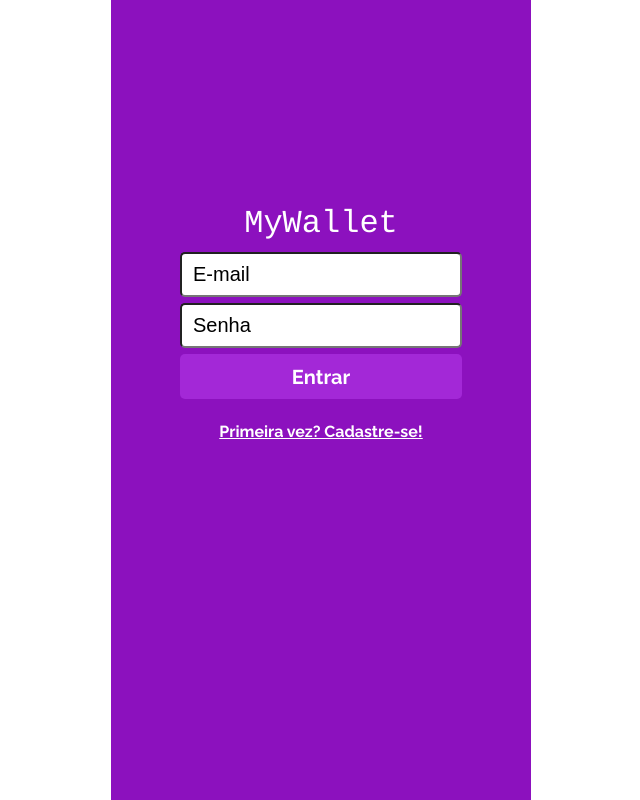
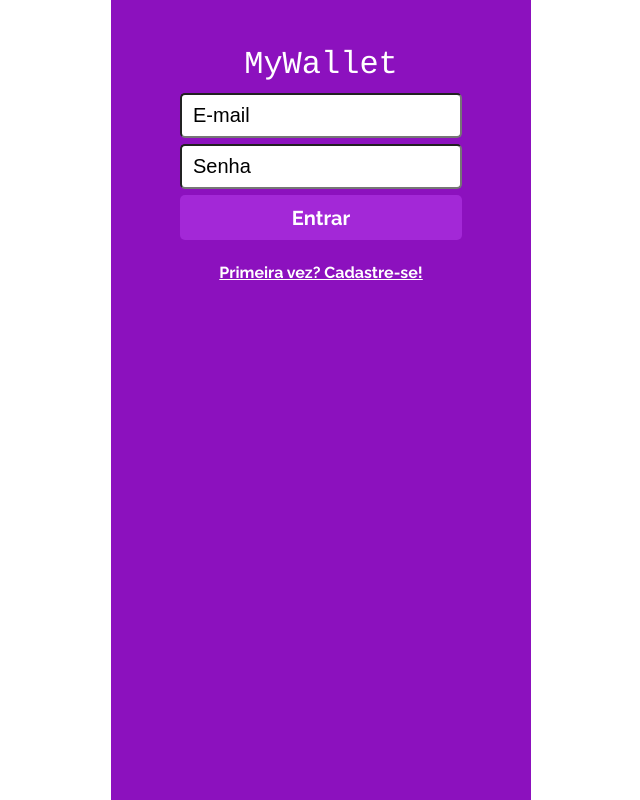
Before and after one commit to thi-coutinho/projeto14-mywallet-front, a React (Create React App) app: page / in a window 1280 px wide. Shown: the whole page, without its empty margins (319-959 px from the left). Built offline with nearby package versions, Linux system fonts and the light colour scheme; no server answers; a web font is replaced by a local one.

Commit message:
fix animations

```diff
--- a/src/components/BaseScreen.js
+++ b/src/components/BaseScreen.js
@@ -1,43 +1,37 @@
-import { AnimatePresence, motion } from "framer-motion";
-import { useEffect } from "react";
-import { useLocation } from "react-router-dom";
+import { AnimatePresence } from "framer-motion";
 import styled from "styled-components";
 import { PURPLE } from "../constants/colors";
 import { useToken } from "../context/TokenProvider";
 
 export default function BaseScreen({ children }) {
-    const location = useLocation()
     const token = useToken()
     return (
-        <AnimatePresence mode="wait" initial={false}>
-            <Screen location={location} key={location.pathname} token={token}
-                initial={{ opacity: 0, x: '10%', rotateZ: '10deg' }}
-                animate={{ opacity: 1, x: 0, rotateZ: 0 }}
-                exit={{ opacity: 0, x: '-10%', rotateZ: '-10deg' }}
-                transition={{
-                    type: "spring",
-                    stiffness: 160,
-                    damping: 25,
-                }}
-
-            >
-
+        <AnimatePresence mode="wait">
+            <Screen token={token}>
                 {children}
 
+            </Screen>
 
-            </Screen>
         </AnimatePresence>
 
     )
 }
 
-const Screen = styled(motion.div)`
-    display:flex;
-    flex-direction:column;
+const Screen = styled.div`
+    background-color: ${PURPLE};
     max-width:420px;
     min-height:100vh;
-    padding-top:5vb;
+    margin: auto;
     inset:0;
-    margin: auto;
-    background-color: ${PURPLE};
+    &> div{
+        display:flex;
+        flex-direction:column;
+        max-width:420px;
+        min-height:100vh;
+        padding-top:5vb;
+        inset:0;
+        margin: auto;
+        background-color: ${PURPLE};
+
+    }
 `
--- /dev/null
+++ b/src/components/PageTransition.js
@@ -0,0 +1,23 @@
+import { motion } from "framer-motion";
+import { useLocation } from "react-router-dom";
+
+export default function PageTransition({ children }) {
+    const location = useLocation()
+
+    return <motion.div location={location} key={location.pathname}
+        initial={{ opacity: 0 }}
+        // initial={{ opacity: 0 ,x: 300}}
+        animate={{ opacity: 1 }}
+        // animate={{ opacity: 1 ,x:0}}
+        exit={{ opacity: 0 }}
+        // exit={{ opacity: 0 ,x:-300}}
+        transition={{
+            type: "Inertia",
+            // stiffness: 200
+        }}
+
+    >
+        {children}
+    </motion.div>
+
+}
--- a/src/pages/AddEntryPage.js
+++ b/src/pages/AddEntryPage.js
@@ -7,6 +7,7 @@ import { BASE_URL } from "../constants/url"
 import { useLoading, useToggleLoading } from "../context/LoadingProvider"
 import { useToken } from "../context/TokenProvider"
 import  Title  from "../components/Title"
+import PageTransition from "../components/PageTransition"
 
 export default function AddEntryPage({ type }) {
     const [entryInfo, setEntryInfo] = useState({ value: "", description: "", date: (new Date()).toISOString().slice(0, 10) ,category:""})
@@ -46,7 +47,7 @@ export default function AddEntryPage({ type }) {
     }
 
     return (
-        <>
+        <PageTransition>
             <Title text={type === "income" ? "Nova Entrada" : "Nova Saída"}/>
             <FormUser route="/home" submitFunction={submitFunction}>
                 <input
@@ -84,6 +85,6 @@ export default function AddEntryPage({ type }) {
                 <Button buttonText={type === "income" ? "Salvar Entrada" : "Salvar Saída"} />
             </FormUser>
 
-        </>
+        </PageTransition>
     )
 }
--- a/src/pages/HomePage/HomePage.js
+++ b/src/pages/HomePage/HomePage.js
@@ -1,6 +1,7 @@
 import { useEffect, useState } from "react"
 import { ThreeDots } from "react-loader-spinner"
-import { useNavigate } from "react-router-dom"
+import {  useNavigate } from "react-router-dom"
+import PageTransition from "../../components/PageTransition"
 import { LIGHTGREEN, LIGHTRED, WHITE } from "../../constants/colors"
 import { useSetToken, useToken } from "../../context/TokenProvider"
 import apiEntries from "../../services/apiEntries"
@@ -50,7 +51,7 @@ export default function HomePage() {
     }
 
     return (
-        <>
+        <PageTransition>
             <HelloText>
                 <span> Olá, {`${token.name}`}</span>
                 <ion-icon onClick={exit} name="exit-outline"></ion-icon>
@@ -105,6 +106,6 @@ export default function HomePage() {
                     <p>Nova Saída</p>
                 </AddEntryButton>
             </ButtonsConteiner>
-        </>
+        </PageTransition>
     )
 }
--- a/src/pages/UpdatePage/UpdatePage.jsx
+++ b/src/pages/UpdatePage/UpdatePage.jsx
@@ -3,6 +3,7 @@ import { useState } from "react"
 import { useLocation, useNavigate, useParams } from "react-router-dom"
 import Button from "../../components/Button"
 import FormUser from "../../components/FormUser"
+import PageTransition from "../../components/PageTransition"
 import  Title  from "../../components/Title"
 import { BASE_URL } from "../../constants/url"
 import { useLoading, useToggleLoading } from "../../context/LoadingProvider"
@@ -43,7 +44,7 @@ export default function UpdatePage() {
     }
 
     return (
-        <>
+        <PageTransition>
             <Title text={'Atualizar entrada/saída'}/>
             <FormUser route="/home" submitFunction={submitFunction}>
                 <input
@@ -103,6 +104,6 @@ export default function UpdatePage() {
                 <Button buttonText={"Atualizar"} />
             </FormUser>
 
-        </>
+        </PageTransition>
     )
 }
--- a/src/pages/UpdatePage/style.js
+++ b/src/pages/UpdatePage/style.js
@@ -47,14 +47,14 @@ export const RadioContainers = styled.div`
         right: 0;
 
         transition: all 300ms ease;
-        font-size: 1.5em;
+        font-size: 1.2em;
         user-select: none;
         color: white;
         &#income::before{
-                content:'💰';
+                content:'$';
             }
         &#expense::before{
-                content:'💸';
+                content:'$';
             }
         &::before {
             font-size: 0.8em;
```
